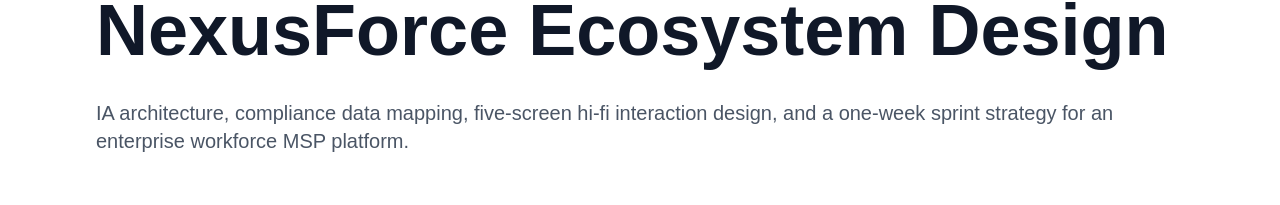
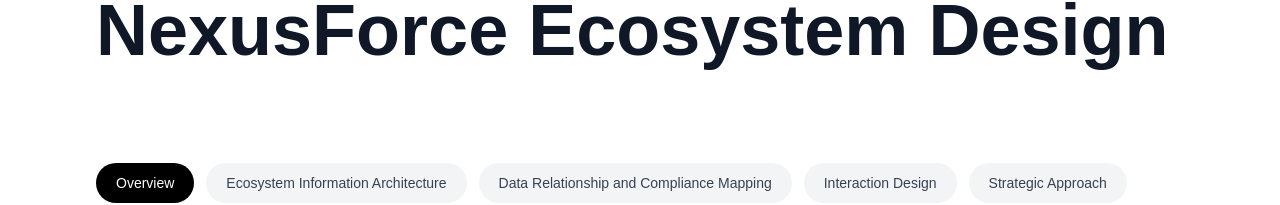
Before and after one commit to saksheedurshettiwar/Heizen, a Next.js app: page / in a window 1280 px wide. Shown: the part 175-380 px from the top of the page. Built offline with nearby package versions, Linux system fonts and the light colour scheme.

Commit message:
Remove subtitle text below header

```diff
--- a/app/page.tsx
+++ b/app/page.tsx
@@ -36,9 +36,6 @@ export default function AccessIQCaseStudy() {
           <h1 className="text-5xl md:text-7xl font-bold leading-tight mb-6 text-gray-900">
             NexusForce Ecosystem Design
           </h1>
-          <p className="text-xl text-gray-600 w-full mb-8">
-            IA architecture, compliance data mapping, five-screen hi-fi interaction design, and a one-week sprint strategy for an enterprise workforce MSP platform.
-          </p>
         </section>
 
         <section className="w-full px-6 md:px-12 lg:px-24 pb-8">
```
